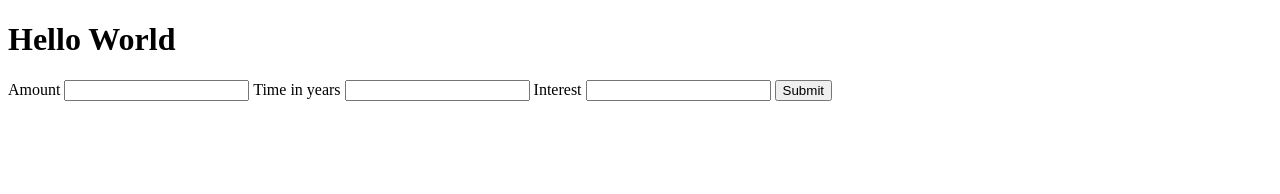
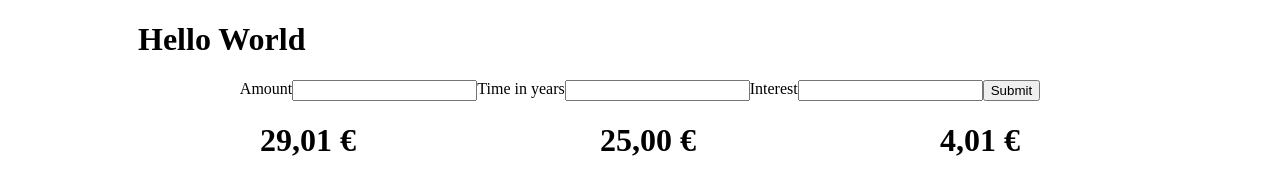
Before and after one commit to LFGhidelli/Compound_Calculator, a plain HTML site: page index.html in a window 1280 px wide. Both pictures are taken after typing "5", "5", "5" into the empty fields and a click on the input "Submit". Drawn offline with Linux system fonts and the light colour scheme.

Commit message:
fixed pmt

```diff
--- a/index.html
+++ b/index.html
@@ -5,10 +5,13 @@
   <meta http-equiv="X-UA-Compatible" content="IE=edge">
   <meta name="viewport" content="width=device-width, initial-scale=1.0">
   <title>Document</title>
+  <link rel="stylesheet" href="mystyle.css">
 </head>
 <body>
+  <div class="container">
     <h1>Hello World</h1>
-  <form action="" id="form">
+    <form action="" class="form">
+
       <label for="">Amount</label>
       <input type="number" name="" id="amount">
       <label for="">Time in years</label>
@@ -18,8 +21,12 @@
       <input type="submit" name="" id="btn" value="Submit">
     </form>
 
-  <h1 class="stuff"></h1>
-
+    <div class="calculation">
+      <h1 class="total"></h1>
+      <h1 class="invested"></h1>
+      <h1 class="interest"></h1>
+    </div>
+  </div>
 
   <script>
     let info = []
@@ -33,16 +40,17 @@
         interest: document.getElementById('interest').value
       }
 
-      info.push(math);
+      // info.push(math);
 
-      // let future_value = info[0].amount * (1 + info[0].interest/100) ** info[0].time
-      // document.getElementById('stuff').innerHTML = future_value.toFixed(2)
-      for (let i = 0; i <= info[0].time; i++) {
-        // document.querySelector('.stuff').insertAdjacentHTML('beforeend',`<li>year ${ i } - ${(info[0].amount * (1 + info[0].interest / 100) ** i).toFixed(2)}</li>`)
-        // console.log(`year ${i}- ${(info[0].amount * (1 + info[0].interest / 100) ** i).toFixed(2)}`);
-        console.log(`year ${i}- ${info[0].amount * (1 + info[0].interest / 100)*(((1 + info[0].interest/100)**i)-1)/i}`);
+      document.querySelector('.total').insertAdjacentHTML('beforeend', `<li>${(math.amount * ((1 + math.interest / 100) ** math.time - 1) / (math.interest / 100) * (1 + math.interest / 100)).toLocaleString('de-DE', { style: 'currency', currency: 'EUR' })}</li>`)
+      document.querySelector('.invested').insertAdjacentHTML('beforeend', `<li>${(math.amount * math.time).toLocaleString('de-DE', { style: 'currency', currency: 'EUR' }) }</li>`)
+      document.querySelector('.interest').insertAdjacentHTML('beforeend', `<li>${((math.amount * ((1 + math.interest / 100) ** math.time - 1) / (math.interest / 100) * (1 + math.interest / 100)) - (math.amount * math.time)).toLocaleString('de-DE', { style: 'currency', currency: 'EUR' }) }</li>`)
+      // for (let i = 1; i <= math.time; i++) {
+      //   // FV Annuity 0 https://www.investopedia.com/terms/f/future-value-annuity.asp
 
-      }
+      //   document.querySelector('.stuff').insertAdjacentHTML('beforeend',`<li>year ${i} - ${(math.amount *  ((1 + math.interest/100)**i-1)/(math.interest/100)*(1+math.interest/100)).toLocaleString('de-DE', { style: 'currency', currency: 'EUR' }) }</li>`);
+
+      // }
 
 
 
@@ -58,8 +66,7 @@
     // document.getElementById('btn').addEventListener('click', (e) => {
 
     // })
-    //  testeste
-    let x = []
+
   </script>
 </body>
 </html>
--- /dev/null
+++ b/mystyle.css
@@ -0,0 +1,15 @@
+.container {
+  padding: 0 130px;
+}
+
+.form {
+  display: flex;
+  justify-content: center;
+}
+
+.calculation {
+  color: black;
+  display: flex;
+  justify-content: space-around;
+  list-style: none;
+}
```
Lines whose indentation alone changed are shown as unchanged.
